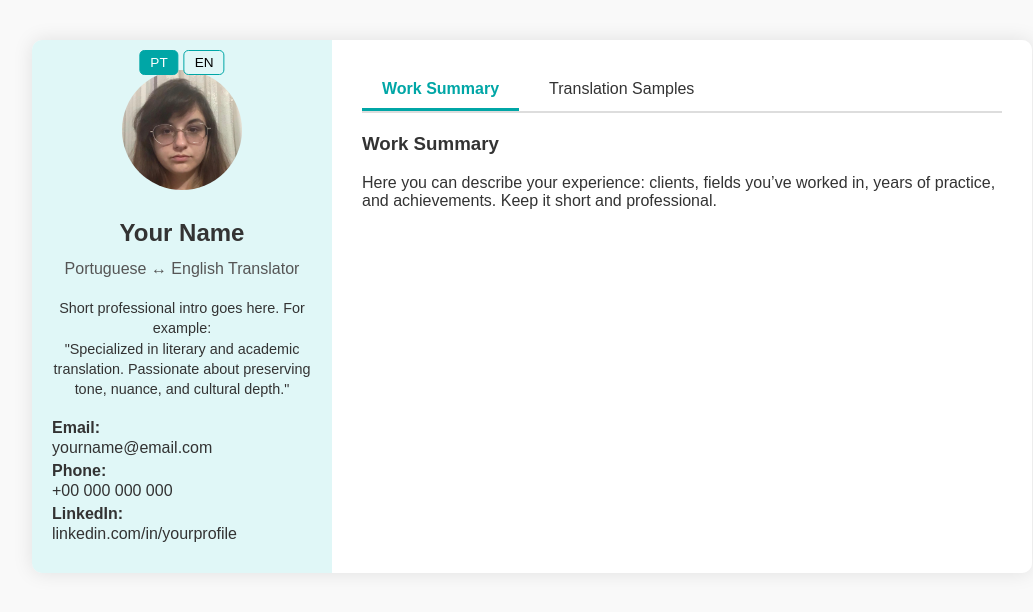
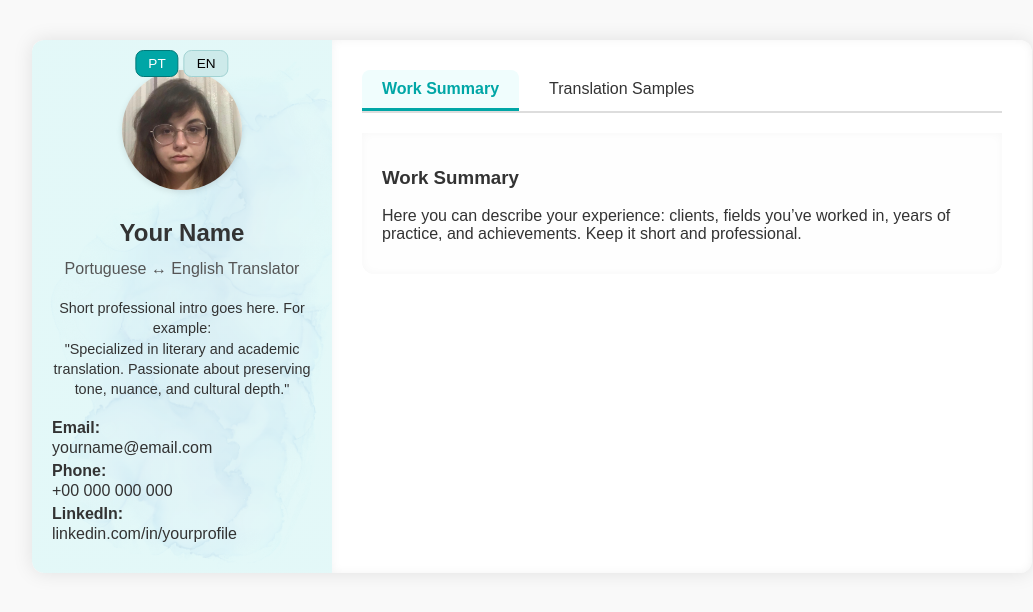
Before and after one commit to aldreyandreiko/translation, a plain HTML site: page index.html in a window 1280 px wide. Shown: the whole page, without its empty margins (108-1141 px from the left). Drawn offline with Linux system fonts and the light colour scheme.

Commit message:
Update index.html

```diff
--- a/index.html
+++ b/index.html
@@ -18,18 +18,21 @@
       max-width: 1000px;
       margin: 40px auto;
       box-shadow: 0 0 20px rgba(0,0,0,0.1);
-      border-radius: 10px;
+      border-radius: 12px;
       overflow: hidden;
     }
 
     /* Sidebar */
     .sidebar {
       width: 30%;
-      background: #e0f7f7;
+      background: linear-gradient(rgba(224,247,247,0.9), rgba(224,247,247,0.9)),
+                  url('sidebar-texture.png') repeat;
+      background-size: cover;
       padding: 30px 20px;
       box-sizing: border-box;
       text-align: center;
-      position: relative; /* for floating buttons */
+      position: relative;
+      border-radius: 12px 0 0 12px;
     }
 
     .sidebar img {
@@ -38,6 +41,7 @@
       border-radius: 50%;
       object-fit: cover;
       margin-bottom: 15px;
+      box-shadow: 0 2px 6px rgba(0,0,0,0.1);
     }
 
     .sidebar h1 {
@@ -80,12 +84,12 @@
     }
 
     .lang-buttons-sidebar button {
-      padding: 4px 10px;
+      padding: 5px 12px;
       font-size: 0.85em;
       cursor: pointer;
-      background-color: #e0f7f7;
-      border: 1px solid #00a6a6;
-      border-radius: 5px;
+      background-color: #cdeaea;
+      border: 1px solid #a1d2d2;
+      border-radius: 8px;
       transition: 0.3s;
     }
 
@@ -93,6 +97,7 @@
     .lang-buttons-sidebar button:hover {
       background-color: #00a6a6;
       color: #fff;
+      border-color: #007878;
     }
 
     /* Main content */
@@ -101,6 +106,8 @@
       background: #fff;
       padding: 30px;
       box-sizing: border-box;
+      border-radius: 0 12px 12px 0;
+      box-shadow: inset 0 0 10px rgba(0,0,0,0.05);
     }
 
     .tabs {
@@ -115,16 +122,22 @@
       cursor: pointer;
       border-bottom: 3px solid transparent;
       transition: 0.3s;
+      border-radius: 8px 8px 0 0;
     }
 
     .tab.active {
       border-color: #00a6a6;
       font-weight: bold;
       color: #00a6a6;
+      background-color: #f0fdfd;
     }
 
     .tab-content {
       display: none;
+      background-color: #fefefe;
+      padding: 15px 20px;
+      border-radius: 0 0 12px 12px;
+      box-shadow: inset 0 0 10px rgba(0,0,0,0.03);
     }
 
     .tab-content.active {
@@ -137,6 +150,7 @@
       color: #00a6a6;
       text-decoration: none;
       font-weight: bold;
+      transition: 0.2s;
     }
 
     .samples a:hover {
```
